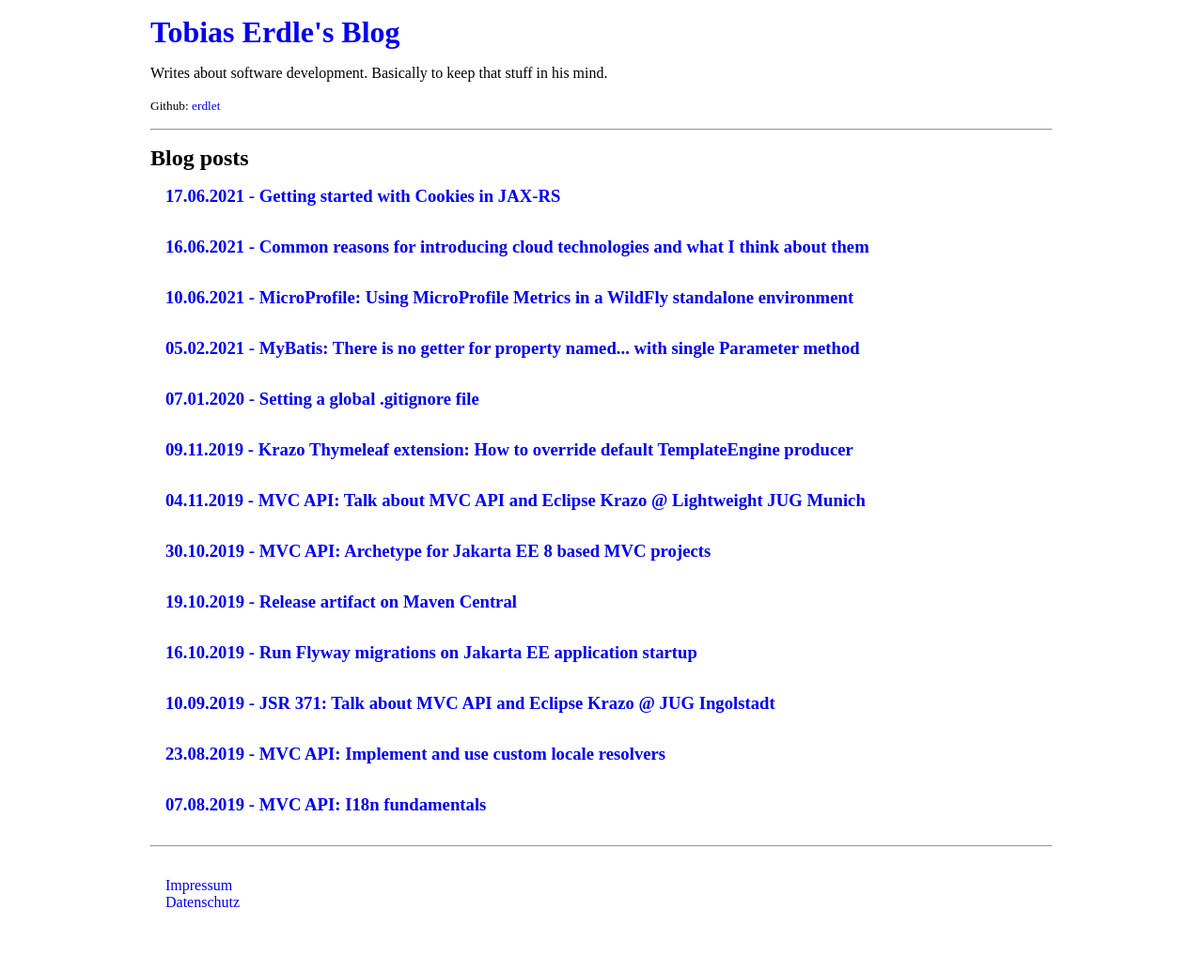
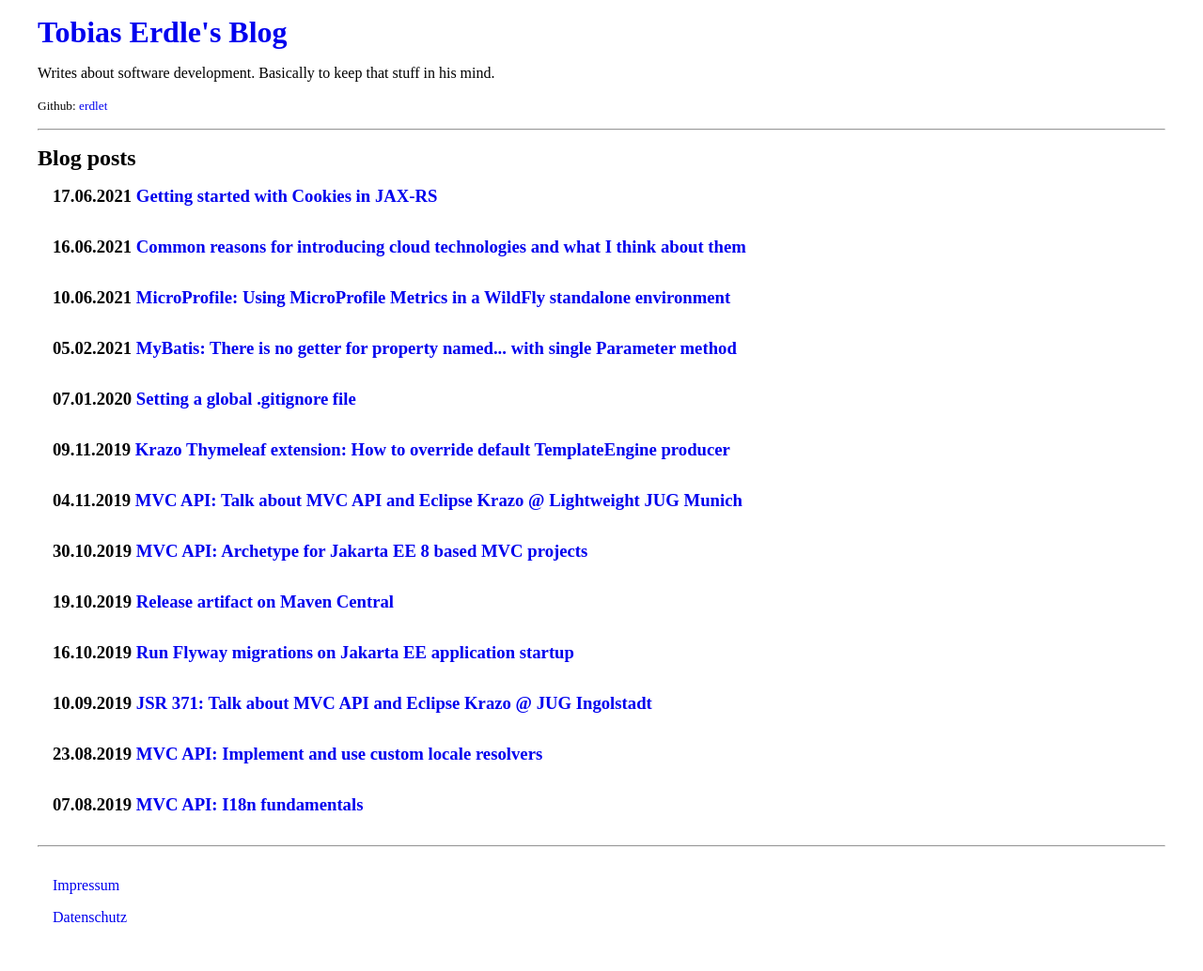
Before and after one commit to erdlet/erdlet.github.io, a Jekyll site: the page built from index.html, in a window 1280 px wide. Shown: the whole page at 94% size. Built offline with Jekyll 4.4.1, drawn with Linux system fonts in a browser that asks for light colours; before the commit the page ends 1002 px from its top, so only the background shows below that.

Commit message:
Increase container width and remove date from post link

```diff
--- a/assets/css/styles.css
+++ b/assets/css/styles.css
@@ -13,7 +13,7 @@ p {
 
 body {
     margin: auto;
-    max-width: 960px;
+    max-width: 1200px;
     padding: 1rem;
 }
 
@@ -35,6 +35,10 @@ article>ol>li {
     padding: 1rem;
 }
 
+#footer-links>li {
+    margin-bottom: 1rem;
+}
+
 a {
     text-decoration: none;
 }
--- a/index.html
+++ b/index.html
@@ -5,7 +5,7 @@ layout: default
 <ul>
     {% for post in site.posts %}
     <li>
-        <h3><a href="{{ post.url }}">{{ post.date | date: "%d.%m.%Y" }} - {{ post.title }}</a></h3>
+        <h3>{{ post.date | date: "%d.%m.%Y" }} <a href="{{ post.url }}">{{ post.title }}</a></h3>
     </li>
     {% endfor %}
 </ul>
```
